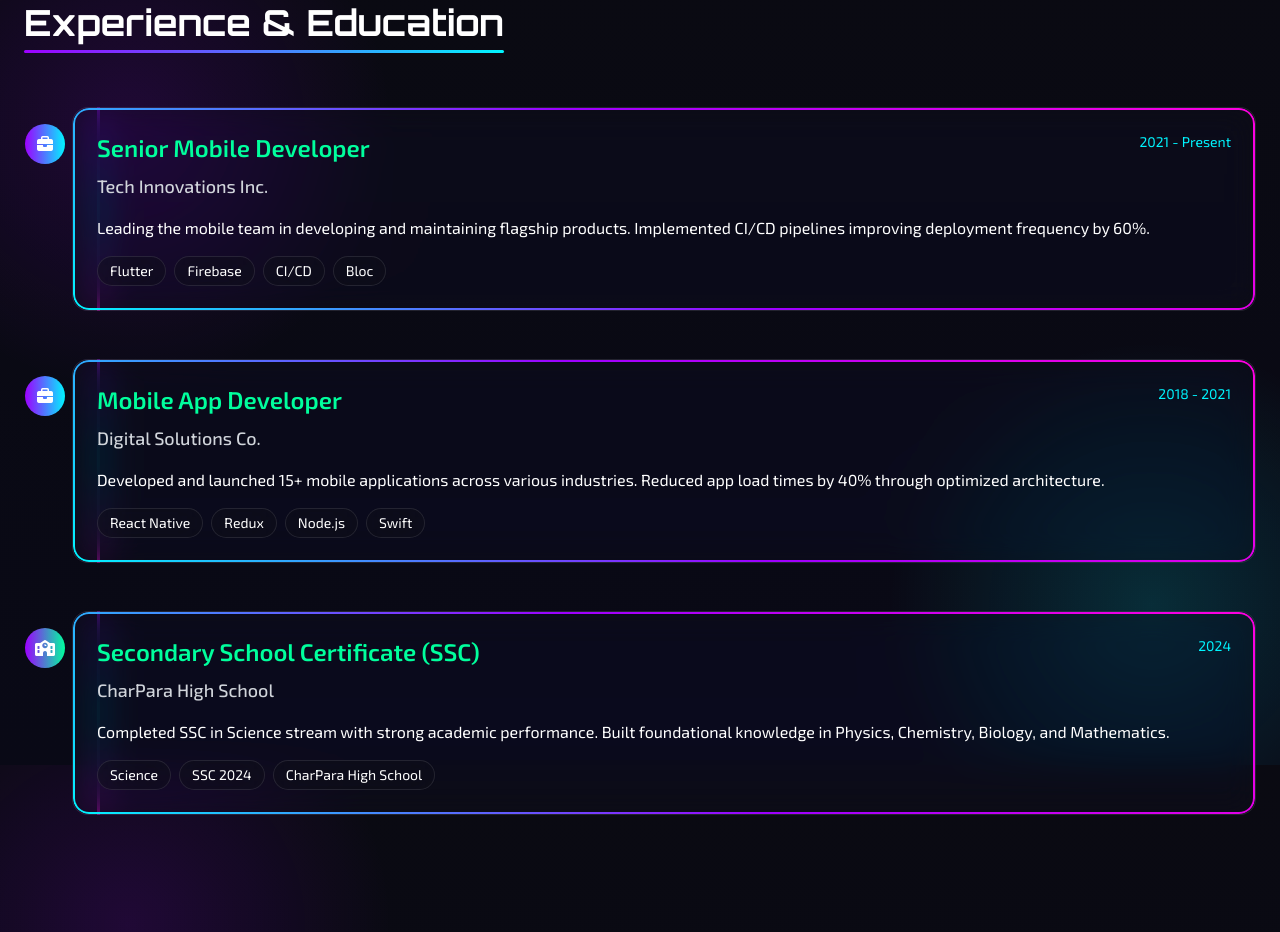
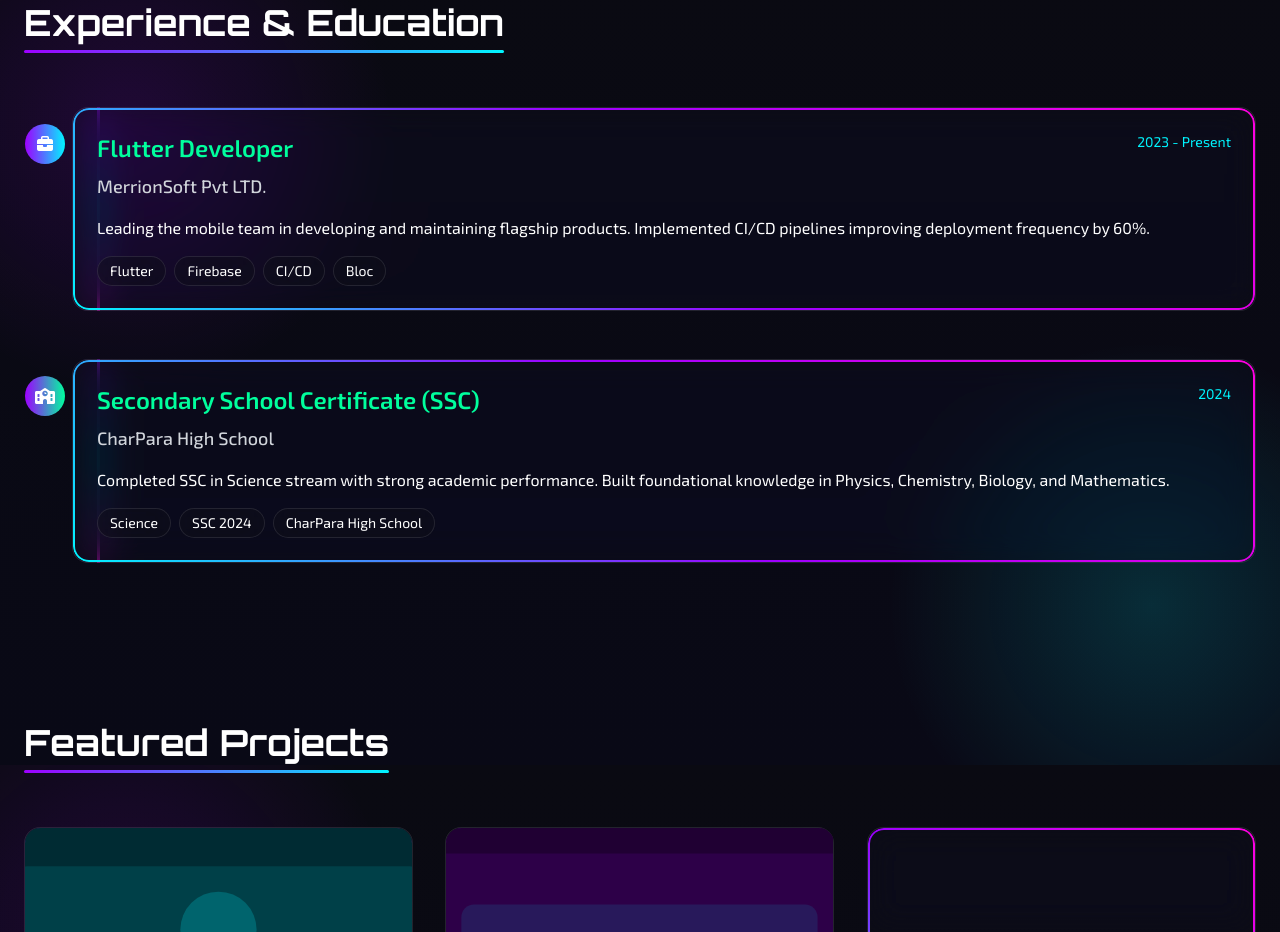
Before and after one commit to team-merrionsoft/emon_protfolio, a plain HTML site: page index.html in a window 1280 px wide. Shown: the part 2435-3367 px from the top of the page. Drawn offline with nearby package versions, Linux system fonts and the light colour scheme.

Commit message:
Update index.html

```diff
--- a/index.html
+++ b/index.html
@@ -419,10 +419,10 @@
                                 <i class="fas fa-briefcase"></i>
                             </div>
                             <div class="flex flex-wrap justify-between mb-2">
-                                <h3 class="text-2xl font-semibold text-matrixGreen">Senior Mobile Developer</h3>
-                                <span class="text-sm text-cyberBlue">2021 - Present</span>
+                                <h3 class="text-2xl font-semibold text-matrixGreen">Flutter Developer</h3>
+                                <span class="text-sm text-cyberBlue">2023 - Present</span>
                             </div>
-                            <p class="text-lg font-medium text-gray-300">Tech Innovations Inc.</p>
+                            <p class="text-lg font-medium text-gray-300">MerrionSoft Pvt LTD.</p>
                             <p class="mt-4">
                                 Leading the mobile team in developing and maintaining flagship products. Implemented CI/CD pipelines improving deployment frequency by 60%.
                             </p>
@@ -431,28 +431,6 @@
                                 <span class="text-sm glass px-3 py-1 rounded-full">Firebase</span>
                                 <span class="text-sm glass px-3 py-1 rounded-full">CI/CD</span>
                                 <span class="text-sm glass px-3 py-1 rounded-full">Bloc</span>
-                            </div>
-                        </div>
-                    </div>
-
-                    <div class="relative timeline-item gsap-fade-in" data-delay="0.1">
-                        <div class="glass neon-border rounded-2xl p-6 group hover:bg-gray-900/30 transition-all duration-300">
-                            <div class="absolute -left-12 top-4 w-10 h-10 rounded-full bg-gradient-to-r from-cyberPurple to-cyberBlue flex items-center justify-center">
-                                <i class="fas fa-briefcase"></i>
-                            </div>
-                            <div class="flex flex-wrap justify-between mb-2">
-                                <h3 class="text-2xl font-semibold text-matrixGreen">Mobile App Developer</h3>
-                                <span class="text-sm text-cyberBlue">2018 - 2021</span>
-                            </div>
-                            <p class="text-lg font-medium text-gray-300">Digital Solutions Co.</p>
-                            <p class="mt-4">
-                                Developed and launched 15+ mobile applications across various industries. Reduced app load times by 40% through optimized architecture.
-                            </p>
-                            <div class="mt-4 flex flex-wrap gap-2">
-                                <span class="text-sm glass px-3 py-1 rounded-full">React Native</span>
-                                <span class="text-sm glass px-3 py-1 rounded-full">Redux</span>
-                                <span class="text-sm glass px-3 py-1 rounded-full">Node.js</span>
-                                <span class="text-sm glass px-3 py-1 rounded-full">Swift</span>
                             </div>
                         </div>
                     </div>
```
